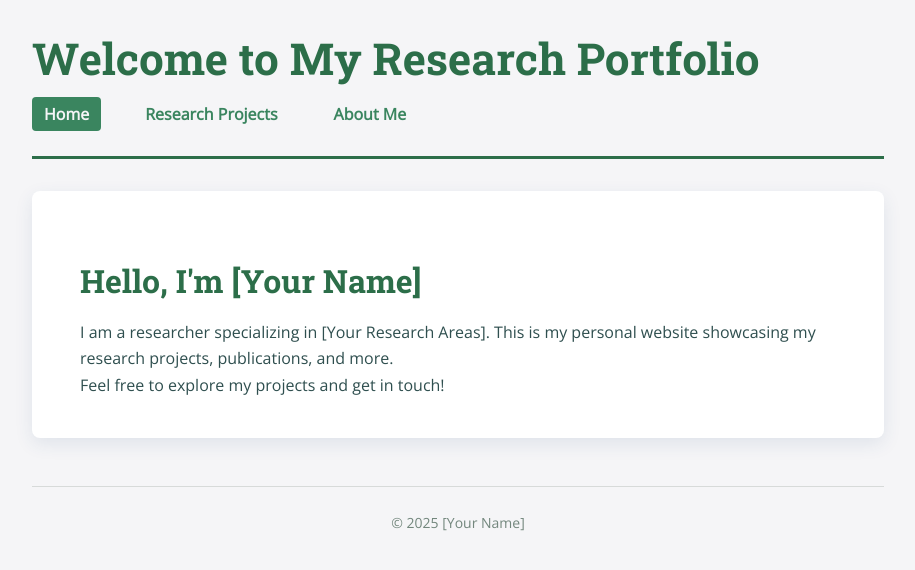
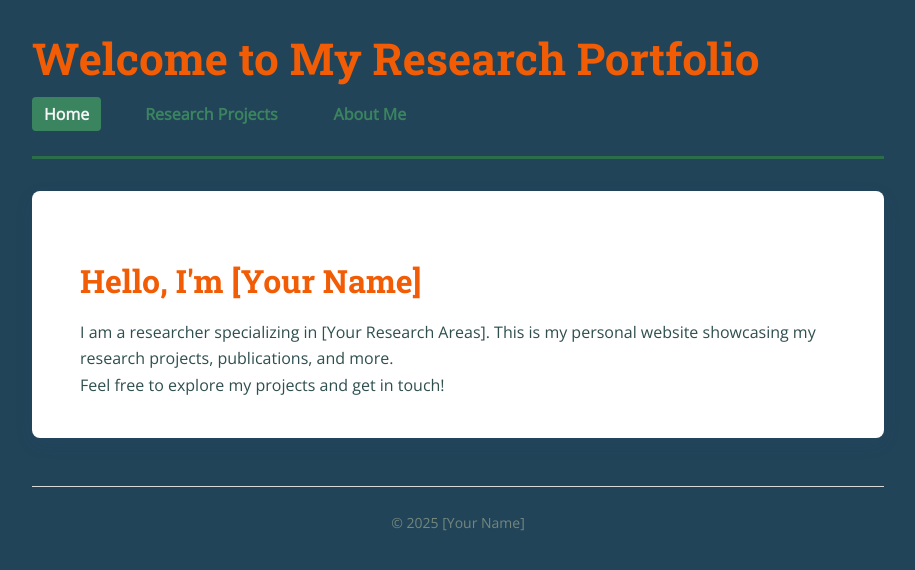
Before and after one commit to VigneshG0121/vignesh_kumar_gopalakrishnan.github.io, a plain HTML site: page index.html in a window 1280 px wide. Shown: the whole page, without its empty margins (182-1097 px from the left). Drawn offline with nearby package versions, Linux system fonts and the light colour scheme.

Commit message:
Update styles.css

```diff
--- a/styles.css
+++ b/styles.css
@@ -10,7 +10,7 @@
 }
 
 body {
-  background-color: #f5f5f7; /* Light grey background */
+  background-color: #224459; /* Light grey background */
   color: #2f4f4f; /* Dark slate grey text as base */
   line-height: 1.65;
   max-width: 900px;
@@ -22,7 +22,7 @@ body {
 h1, h2, h3 {
   font-family: 'Roboto Slab', serif;
   font-weight: 700;
-  color: #2c6e49; /* Deep green for headings */
+  color: #f25c05; /* Deep green for headings */
 }
 
 h1 {
```
